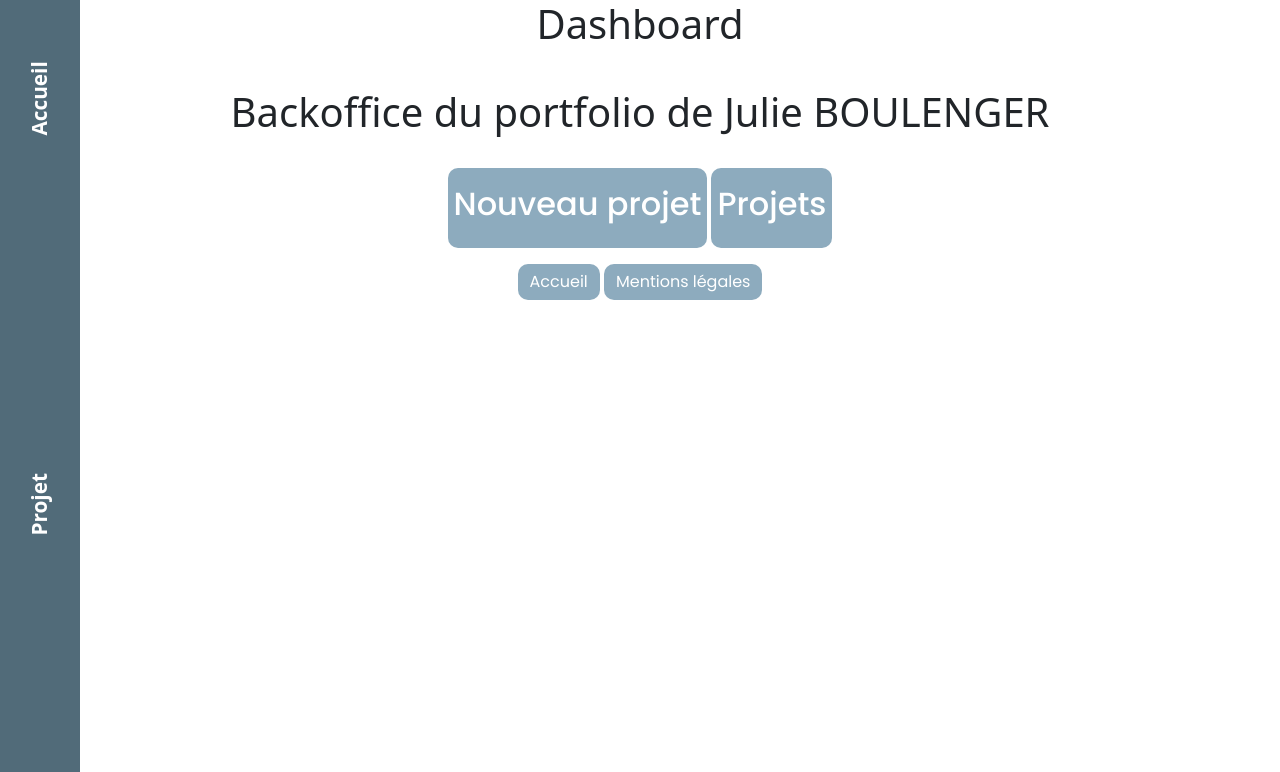
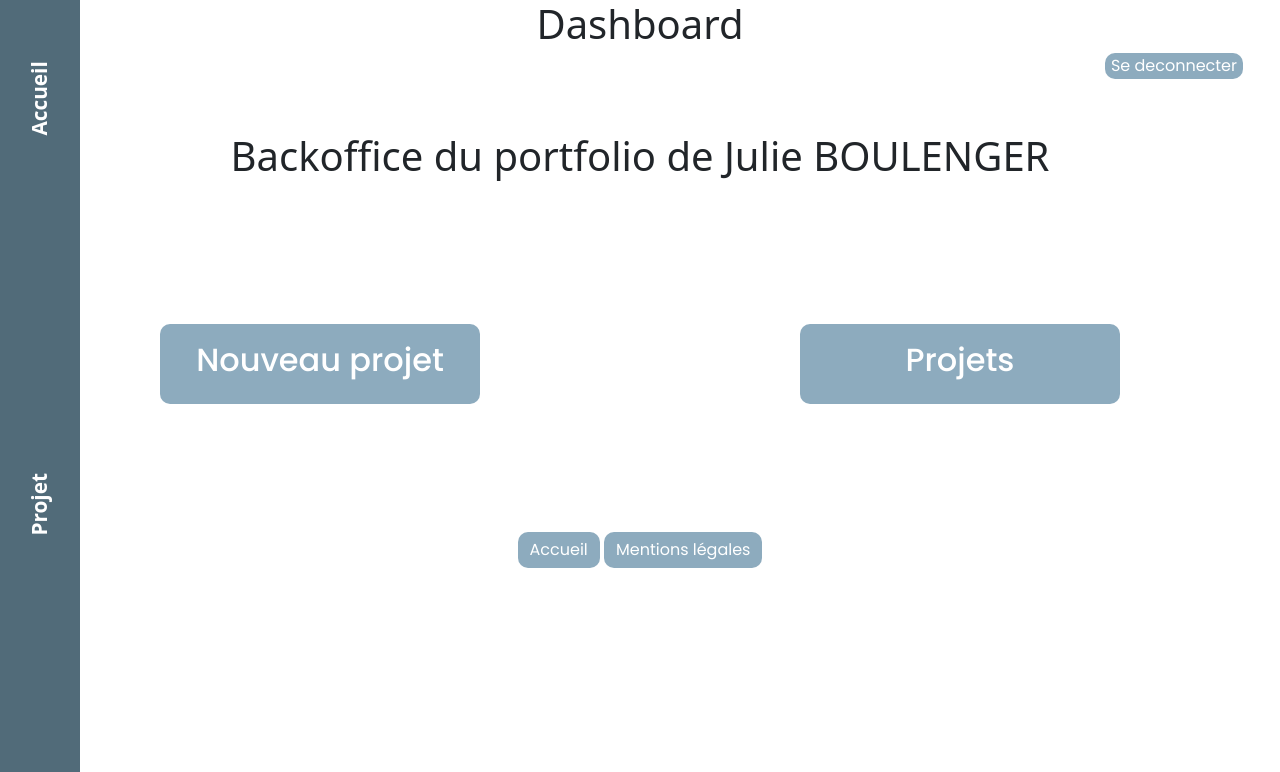
Before and after one commit to JBoulenger21/backofficePortfolio, a PHP site: page / in a window 1280 px wide. Shown: the top 772 px of the page. Run offline with PHP 8.4, Linux system fonts and the light colour scheme; the visitor is signed in with stand-in values (Sample User, id 1).

Commit message:
end CRUD and little front

```diff
--- a/Controller/SPDO.php
+++ b/Controller/SPDO.php
@@ -27,7 +27,7 @@ class SPDO
     $ret = $this->PDOInstance->prepare($query);
     if ($ret == false)
     {
-      print_r($this->PDOInstance->errorInfo());
+      var_dump($this->PDOInstance->errorInfo());
     }
     return $ret;
   }
--- a/Controller/SigninController.php
+++ b/Controller/SigninController.php
@@ -12,28 +12,18 @@ class SigninController
   {
 
     // Si connexion :
-    if(isset($_POST['email']) && !empty($_POST['email']) &&isset($_POST['password']) && !empty($_POST['password'])){
+    if(isset($_POST['username']) && !empty($_POST['username']) &&isset($_POST['password']) && !empty($_POST['password'])){
       $check = new CheckController();
-      $email = $check->check($_POST['email']);
+      $username = $check->check($_POST['username']);
       $password = $check->check($_POST['password']);
 
       $user = new UserModel();
 
-      $checkmail = $user->emailExist($email); // récupérer tous les emails pour voir si l'email existe
-
-
-      if(count($checkmail) === 0) // compte le nb de fois ou l'email apparait
-      {
-          // l'email n'existe pas en bdd
-          $_SESSION['error'] = 'Aucun compte trouvé.';
-      }
-      else { // l'email existe en bdd
-
-          $result = $user->signIn($email);
+      $result = $user->signIn($username);
 
       if(password_verify($password, $result["0"]["password"])) // si le mot de passe correspond
       {
-              $_SESSION['user'] = $user->signIn($email);
+          $_SESSION['user'] = $user->signIn($username);
 
           header('Location: ?action=index');
       }
@@ -43,15 +33,14 @@ class SigninController
           header('Location: ?action=index');
       }
   }
-
-  }
-  else if(isset($_POST['emailin']) && !empty($_POST['emailin']) &&isset($_POST['passwordin']) && !empty($_POST['passwordin'])) {
+  else if(isset($_POST['emailin']) && !empty($_POST['emailin']) && isset($_POST['passwordin']) && !empty($_POST['passwordin']) && isset($_POST['usernamein']) && !empty($_POST['usernamein'])) {
     $check = new CheckController();
+    $username = $check->check($_POST['usernamein']);
     $email = $check->check($_POST['emailin']);
     $password = $check->check($_POST['passwordin']);
     $password = password_hash($password, PASSWORD_DEFAULT);
     $user = new UserModel();
-    $user->newUser($email, $password);
+    $user->newUser($username, $email, $password);
 
     header('Location: ?action=signin');
 
--- a/Controller/UpdateprojectController.php
+++ b/Controller/UpdateprojectController.php
@@ -9,7 +9,6 @@ require_once 'Model/ProjectModel.php';
 class UpdateprojectController
 {
   public function updateProject(){
-    var_dump($_POST);
     if(!empty($_POST['id']) && !empty($_POST['uptitre']) && !empty($_POST['updescrea']) && !empty($_POST['upcontexte']) && !empty($_POST['upchoix'])){
 
       $check = new CheckController;
--- a/Controller/ViewprojectController.php
+++ b/Controller/ViewprojectController.php
@@ -13,6 +13,8 @@ require_once 'Model/ProjectModel.php';
 
       $_SESSION['projects'] = $data;
 
+
+
       $view = new ViewTemplate('viewprojects');
       $view->generate(array('error'));
 
--- a/Model/UserModel.php
+++ b/Model/UserModel.php
@@ -10,12 +10,12 @@ class userModel
       $request->closeCursor();
     }
 
-    public function signIn($email){
-      $request = SPDO::getInstance()->prepare("SELECT * FROM `user` WHERE `email`=:email");
+    public function signIn($username){
+      $request = SPDO::getInstance()->prepare("SELECT * FROM `user` WHERE `username`=:username");
       $arrayValue = [
-        ':email'=>$email
+        ':username'=>$username
       ];
-      $request->execute($arrayValue);
+      SPDO::getInstance()->execute($request, $arrayValue);
       $data = $request->fetchAll();
       return $data;
     }
@@ -25,18 +25,19 @@ class userModel
       $arrayValue = [
         ':email'=>$email
       ];
-      $request->execute($arrayValue);
+      SPDO::getInstance()->execute($request, $arrayValue);
       $nb_presence = $request->fetchAll();
       return $nb_presence;
     }
 
-    public function newUser($email, $password){
-      $request = SPDO::getInstance()->prepare("INSERT INTO `user` SET `email`=:email, `password`=:password");
+    public function newUser($username, $email, $password){
+      $request = SPDO::getInstance()->prepare("INSERT INTO `user` SET `username`=:username, `email`=:email, `password`=:password");
       $arrayValue = [
+        ':username'=>$username,
         ':email'=>$email,
         ':password'=>$password
       ];
-      $request->execute($arrayValue);
+      SPDO::getInstance()->execute($request, $arrayValue);
       $request->closeCursor();
     }
 
--- a/View/indexView.php
+++ b/View/indexView.php
@@ -3,14 +3,15 @@
   <h1>Backoffice du portfolio de Julie BOULENGER</h1>
 </div>
 
-
-    <button class="buttonProject">
-      <a href="?action=newproject">
+  <div class="indexbtn">
+    <div class="btnProject">
+      <a href="?action=newproject"><button class="buttonProject">
         <h2>Nouveau projet</h2>
-      </a>
-    </button>
-    <button class="buttonProject">
-      <a href="?action=viewproject">
+      </button></a>
+    </div>
+    <div class="btnProject">
+      <a href="?action=viewprojects"><button class="buttonProject">
         <h2>Projets</h2>
-      </a>
-    </button>
+      </button></a>
+    </div>
+  </div>
--- a/View/template.php
+++ b/View/template.php
@@ -31,8 +31,16 @@
     <div class="flex">
 
       <h1>Dashboard</h1>
+    </div>
+      <?php if(isset($_SESSION['user'])){
+
+      ?>
+      <div class="btndeco">
+        <a href="?action=disconnect"><button class="btnfooter" type="button" name="button">Se deconnecter</button></a>
+      </div>
 
       <?php
+      }
           if(!empty($_SESSION['error'])){
               echo '  <div class="alert alert-danger w-75 mx-auto" role="alert">
                           ' . $_SESSION['error'] . '
@@ -41,6 +49,7 @@
               $_SESSION['error'] = '';
           }
       ?>
+
     <!-- fin header -->
 
     <?= $content ?>
--- a/assets/sass/pages/_index.scss
+++ b/assets/sass/pages/_index.scss
@@ -1,3 +1,46 @@
+.btndeco{
+  display: flex;
+  justify-content: flex-end;
+  margin-right: 2em;
+  padding: 5px;
+}
+.indexbtn{
+  height: 40vh;
+  margin: auto;
+  display: flex;
+  .btnProject{
+    justify-content: center;
+    text-align: center;
+    margin: auto;
+  }
+    a{
+      text-decoration: none;
+      h2{
+        font-family: 'Poppins';
+        color: white;
+      }
+      .buttonProject{
+        margin: auto;
+        justify-content: center;
+        height: 5em;
+        width: 20em;
+        background-color: $BackgroundLight;
+        border: none;
+        border-radius: 10px;
+        margin-bottom: 1rem;
+        &:hover{
+          background-color: $BackgroundDark;
+          color: white;
+        }
+    }
+  }
+}
+.flex{
+  display: flex;
+  h1{
+    margin: auto;
+  }
+}
 h1{
   text-align: center;
 }
@@ -13,22 +56,3 @@ body{
     margin: auto;
   }
 }
-.buttonProject{
-  margin: auto;
-  height: 5em;
-  background-color: $BackgroundLight;
-  border: none;
-  border-radius: 10px;
-  margin-bottom: 1rem;
-  &:hover{
-    background-color: $BackgroundDark;
-    color: white;
-  }
-  a{
-    text-decoration: none;
-    h2{
-      font-family: 'Poppins';
-      color: white;
-    }
-  }
-}
--- a/style.css
+++ b/style.css
@@ -68,6 +68,52 @@
   padding: 0;
 }
 
+.btndeco {
+  display: flex;
+  justify-content: flex-end;
+  margin-right: 2em;
+  padding: 5px;
+}
+
+.indexbtn {
+  height: 40vh;
+  margin: auto;
+  display: flex;
+}
+.indexbtn .btnProject {
+  justify-content: center;
+  text-align: center;
+  margin: auto;
+}
+.indexbtn a {
+  text-decoration: none;
+}
+.indexbtn a h2 {
+  font-family: "Poppins";
+  color: white;
+}
+.indexbtn a .buttonProject {
+  margin: auto;
+  justify-content: center;
+  height: 5em;
+  width: 20em;
+  background-color: #8dabbe;
+  border: none;
+  border-radius: 10px;
+  margin-bottom: 1rem;
+}
+.indexbtn a .buttonProject:hover {
+  background-color: #37474F;
+  color: white;
+}
+
+.flex {
+  display: flex;
+}
+.flex h1 {
+  margin: auto;
+}
+
 h1 {
   text-align: center;
 }
@@ -84,26 +130,6 @@ body {
 }
 .menu h1 {
   margin: auto;
-}
-
-.buttonProject {
-  margin: auto;
-  height: 5em;
-  background-color: #8dabbe;
-  border: none;
-  border-radius: 10px;
-  margin-bottom: 1rem;
-}
-.buttonProject:hover {
-  background-color: #37474F;
-  color: white;
-}
-.buttonProject a {
-  text-decoration: none;
-}
-.buttonProject a h2 {
-  font-family: "Poppins";
-  color: white;
 }
 
 .home {
```
Also changed, not shown: View/newprojectView.php (+1 -18 lines), View/signinView.php (+8 -3 lines), image/MethodenewUser.png (added), image/Victory.png (added), 1 other file. Lines whose indentation alone changed are shown as unchanged.
